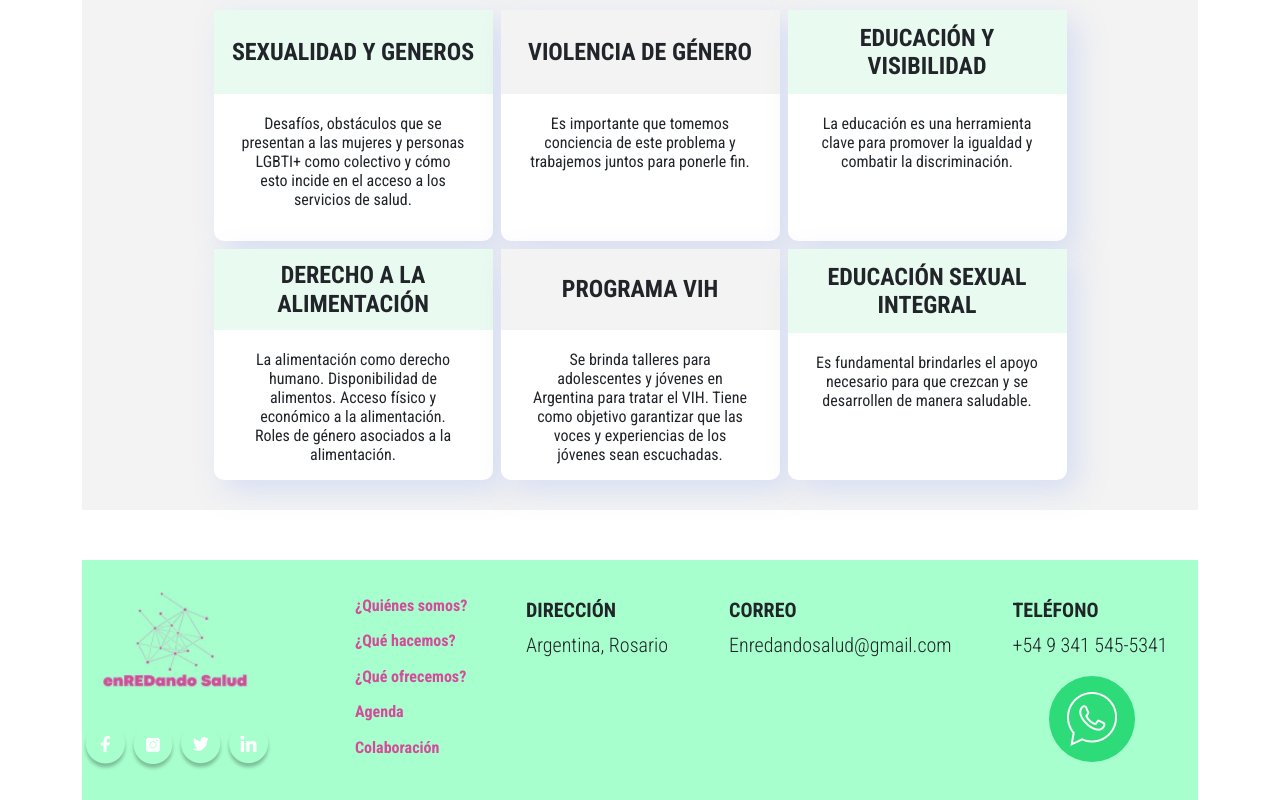
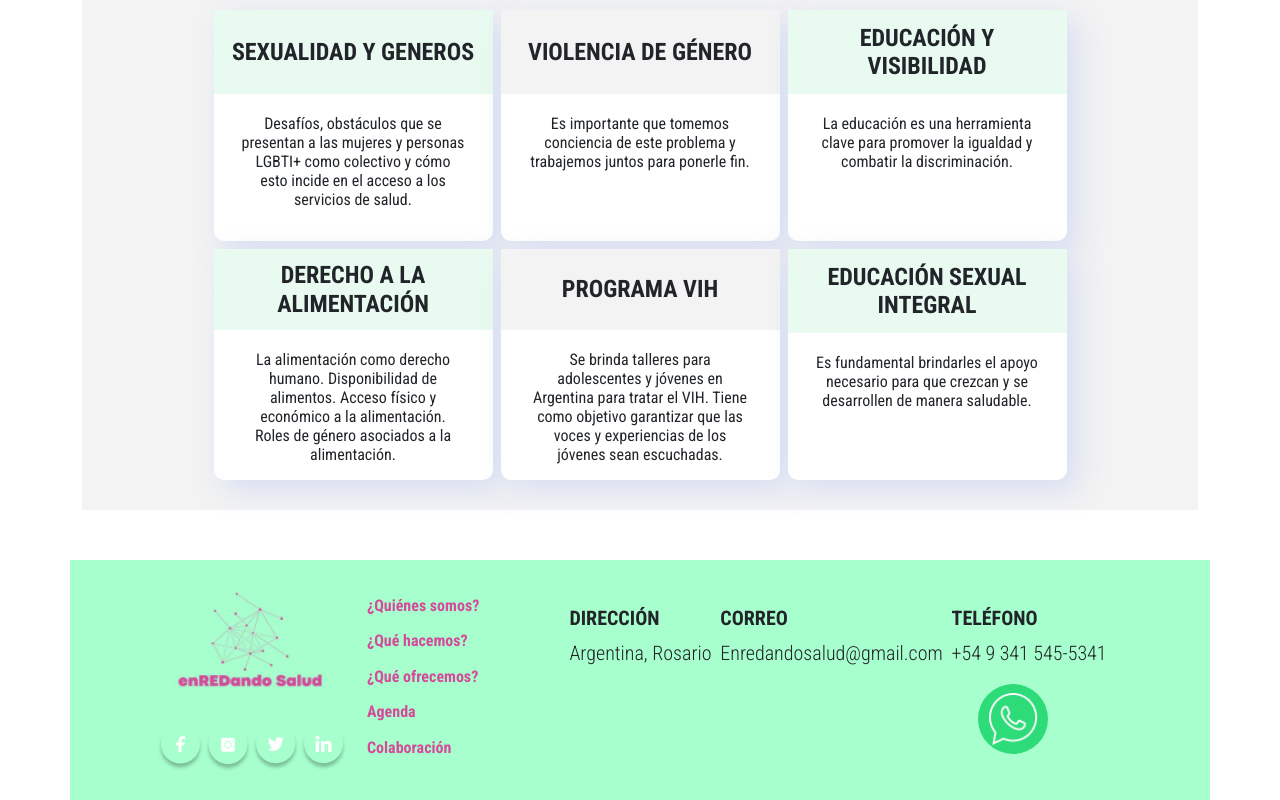
Before and after one commit to MariaBelenCaporale/EnREDando, a React (Create React App) app: page /QueHacemos in a window 1280 px wide. Shown: the part 395-1195 px from the top of the page. Built offline with nearby package versions, Linux system fonts and the light colour scheme.

Commit message:
footer responsive

```diff
--- a/src/Pages/QueHacemos/QueHacemos.css
+++ b/src/Pages/QueHacemos/QueHacemos.css
@@ -47,8 +47,9 @@
 }
 
 .row {
-    gap: .5rem;
+    gap: 0.5rem;
     justify-content: center !important;
+    align-items: center !important;
 }
 
 .contieneBlanco {
--- a/src/components/Footer/Footer.css
+++ b/src/components/Footer/Footer.css
@@ -1,15 +1,8 @@
 .containerFooter {
-    width: 100%;
-    display: flex;
-    flex-direction: row;
     background-color: #A7FFCD;
-    height: 240px;
-    align-items: center;
-    justify-content: flex-start;
 }
 
 .containerLogoRedesFooter {
-    background-color: #A7FFCD;
     width: 20%;
     height: 240px;
     display: flex;
@@ -65,13 +58,18 @@
 }
 
 .containerTextFooter {
-    margin-left: 83px;
-    background-color: #A7FFCD;
     display: flex;
     flex-direction: column;
     justify-content: space-around;
-    width: 20%;
     height: 178px;
+}
+
+@media (max-width: 1200px) {
+    .containerTextFooter{
+        display: flex;
+        flex-direction: row;
+        height: 78px;
+    }
 }
 
 .containerWsp {
@@ -83,8 +81,8 @@
 .botonWsp {
     border: none;
     background-color: #2DDB78;
-    height: 86px;
-    width: 86px;
+    height: 70px;
+    width: 70px;
     align-items: center;
     justify-content: center;
     display: flex;
@@ -97,3 +95,7 @@
     flex-direction: column;
     width: 100%;
 }
+
+.imagenW {
+    width: 70%;
+}
--- a/src/components/Footer/Footer.js
+++ b/src/components/Footer/Footer.js
@@ -1,4 +1,5 @@
 import './Footer.css';
+import { Col, Container, Row } from 'react-bootstrap';
 import logo from '../Assets/logo.png'
 import mail from '../Assets/mail.png';
 import Wsp from '../Assets/Wsp.png';
@@ -8,20 +9,21 @@ import iconoTwitter from '../Assets/iconoTwitter.png';
 import íconolinkedin from '../Assets/íconolinkedin.png';
 import { Link, NavLink } from 'react-router-dom';
 import QuienesSomos from '../../Pages/QuienesSomos/QuienesSomos';
-import { Container } from 'react-bootstrap';
+
 
 
 const Footer = () => {
     return (
-        <Container>
-<div className='containerFooter'>
+        <Container className='containerFooter'>
 
-           <div className='containerLogoRedesFooter'>
+            <Row xxl={12} xl={12} lg={12} md={12}>
+                <Col xxl={2} xl={2} lg={12} className='containerLogoRedesFooter'>
                     <NavLink to={"/"}>
                         <div className='containerLogoFooter'>
                         <img className='logoFooter' src={logo} alt='logo Enredandosalud'/>
                         </div>
                     </NavLink>
+
                     <div className='containerRedesSocialesFooter'>
                         <Link className="enlaces-cuentas" to={"https://www.facebook.com/enREDandoSalud/"}>
                         <img className='redes' src={íconofb} alt='logo Enredandosalud'/>
@@ -39,8 +41,11 @@ const Footer = () => {
                         <img className='redes' src={íconolinkedin} alt='logo Enredandosalud'/>
                         </Link>
                     </div>
+                </Col>
 
-           </div>
+
+
+                <Col xxl={2} xl={2} lg={12}  >
                 <div className='containerTextFooter'>
                     <Link to='QuienesSomos'>
                     <h4 className='footerText'>¿Quiénes somos?</h4>
@@ -63,7 +68,10 @@ const Footer = () => {
                     </Link>
 
                 </div>
+                </Col>
 
+
+                <Col xxl={6} xl={6} lg={12} >
                 <div className='contieneContact'>
                     <div className='containerDatosFooter'>
                         <div>
@@ -80,19 +88,28 @@ const Footer = () => {
                             <h3 className='datosFooter'>TELÉFONO</h3>
                             <p className='subFooter'>+54 9 341 545-5341</p>
                         </div>
+                    </div>
+                </div>
+                <Row>
+                    <Col>
+                        <div className='containerWsp'>
+                            <button className='botonWsp'>
+                                <img className='imagenW' src={Wsp} alt='icono de whatsapp' />
+                            </button>
+                        </div>
+                    </Col>
+                </Row>
+                </Col>
+            </Row>
 
 
 
-           </div>
 
-           <div className='containerWsp'>
-               <button className='botonWsp'>
-                   <img src={Wsp} alt='icono de whatsapp' />
-               </button>
-           </div>
-           </div>
 
-       </div>
+
+
+
+
         </Container>
 
     );
```
Lines whose indentation alone changed are shown as unchanged.
